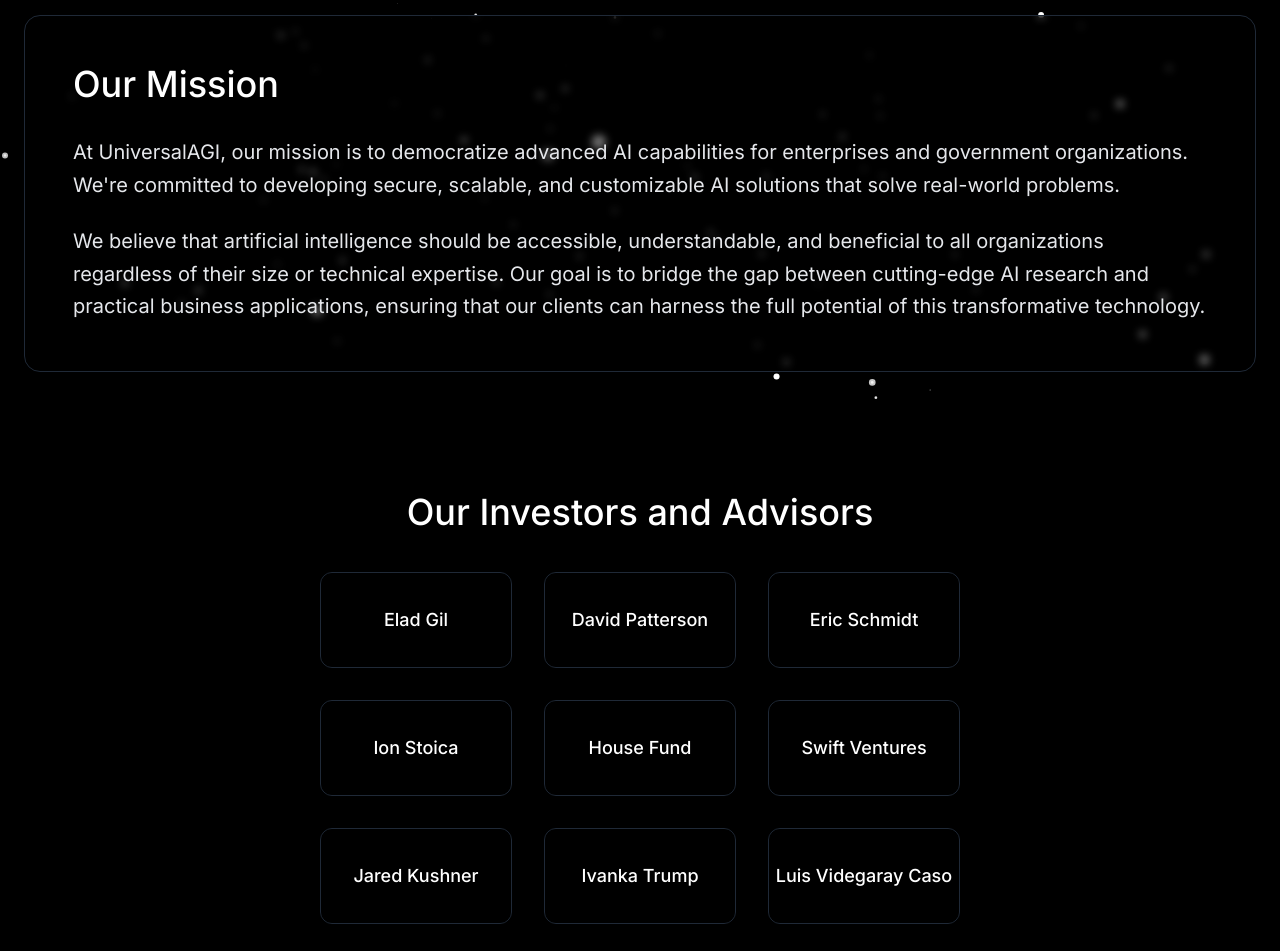
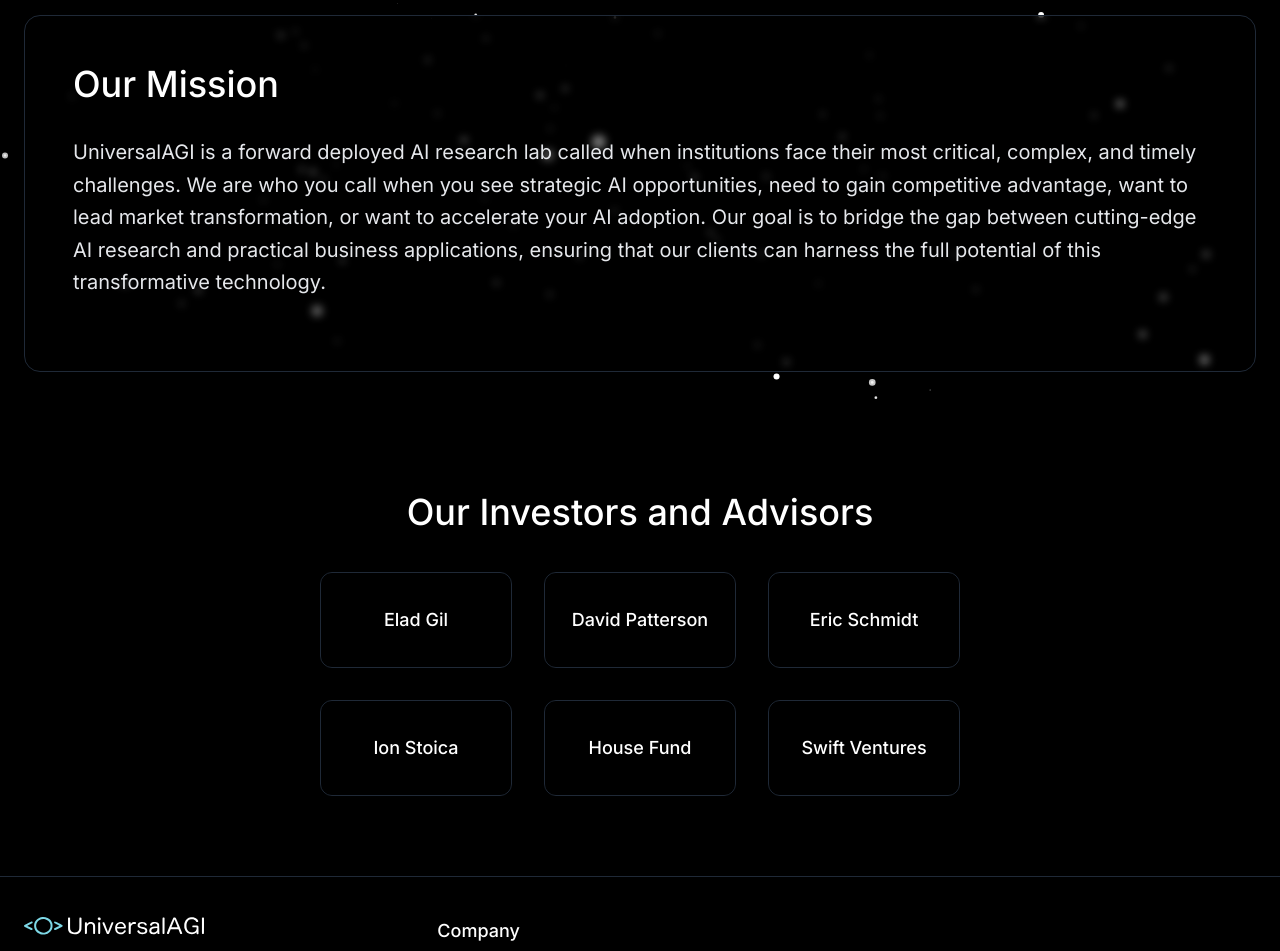
Before and after one commit to krisselberg/uagi-website-personal, a Next.js app: page /about in a window 1280 px wide. Shown: the part 381-1332 px from the top of the page. Built offline with nearby package versions, Linux system fonts and the light colour scheme.

Commit message:
chore: update about us and investors

```diff
--- a/src/app/about/page.tsx
+++ b/src/app/about/page.tsx
@@ -60,10 +60,7 @@
                 Our Mission
               </h2>
               <p className="text-xl text-gray-200 mb-6 leading-relaxed">
-                At UniversalAGI, our mission is to democratize advanced AI capabilities for enterprises and government organizations. We're committed to developing secure, scalable, and customizable AI solutions that solve real-world problems.
-              </p>
-              <p className="text-xl text-gray-200 leading-relaxed">
-                We believe that artificial intelligence should be accessible, understandable, and beneficial to all organizations regardless of their size or technical expertise. Our goal is to bridge the gap between cutting-edge AI research and practical business applications, ensuring that our clients can harness the full potential of this transformative technology.
+              UniversalAGI is a forward deployed AI research lab called when institutions face their most critical, complex, and timely challenges. We are who you call when you see strategic AI opportunities, need to gain competitive advantage, want to lead market transformation, or want to accelerate your AI adoption. Our goal is to bridge the gap between cutting-edge AI research and practical business applications, ensuring that our clients can harness the full potential of this transformative technology.
               </p>
             </Card>
           </FadeInSection>
@@ -108,21 +105,6 @@
                   <span className="text-white text-lg font-medium relative z-10 group-hover:text-[#B3EBF2] transition-colors duration-300">Swift Ventures</span>
                 </div>
               </div>
-
-              <div className="flex flex-wrap justify-center items-center gap-8 mt-8">
-                <div className="w-48 h-24 rounded-xl overflow-hidden border border-gray-800 hover:border-gray-700 transition-all duration-500 hover:translate-y-[-4px] backdrop-blur-sm bg-black/40 flex items-center justify-center group">
-                  <div className="absolute inset-0 bg-black/40 opacity-100 group-hover:opacity-80 transition-opacity duration-300"></div>
-                  <span className="text-white text-lg font-medium relative z-10 group-hover:text-[#B3EBF2] transition-colors duration-300">Jared Kushner</span>
-                </div>
-                <div className="w-48 h-24 rounded-xl overflow-hidden border border-gray-800 hover:border-gray-700 transition-all duration-500 hover:translate-y-[-4px] backdrop-blur-sm bg-black/40 flex items-center justify-center group">
-                  <div className="absolute inset-0 bg-black/40 opacity-100 group-hover:opacity-80 transition-opacity duration-300"></div>
-                  <span className="text-white text-lg font-medium relative z-10 group-hover:text-[#B3EBF2] transition-colors duration-300">Ivanka Trump</span>
-                </div>
-                <div className="w-48 h-24 rounded-xl overflow-hidden border border-gray-800 hover:border-gray-700 transition-all duration-500 hover:translate-y-[-4px] backdrop-blur-sm bg-black/40 flex items-center justify-center group">
-                  <div className="absolute inset-0 bg-black/40 opacity-100 group-hover:opacity-80 transition-opacity duration-300"></div>
-                  <span className="text-white text-lg font-medium relative z-10 group-hover:text-[#B3EBF2] transition-colors duration-300">Luis Videgaray Caso</span>
-                </div>
-              </div>
             </div>
           </FadeInSection>
         </div>
```
